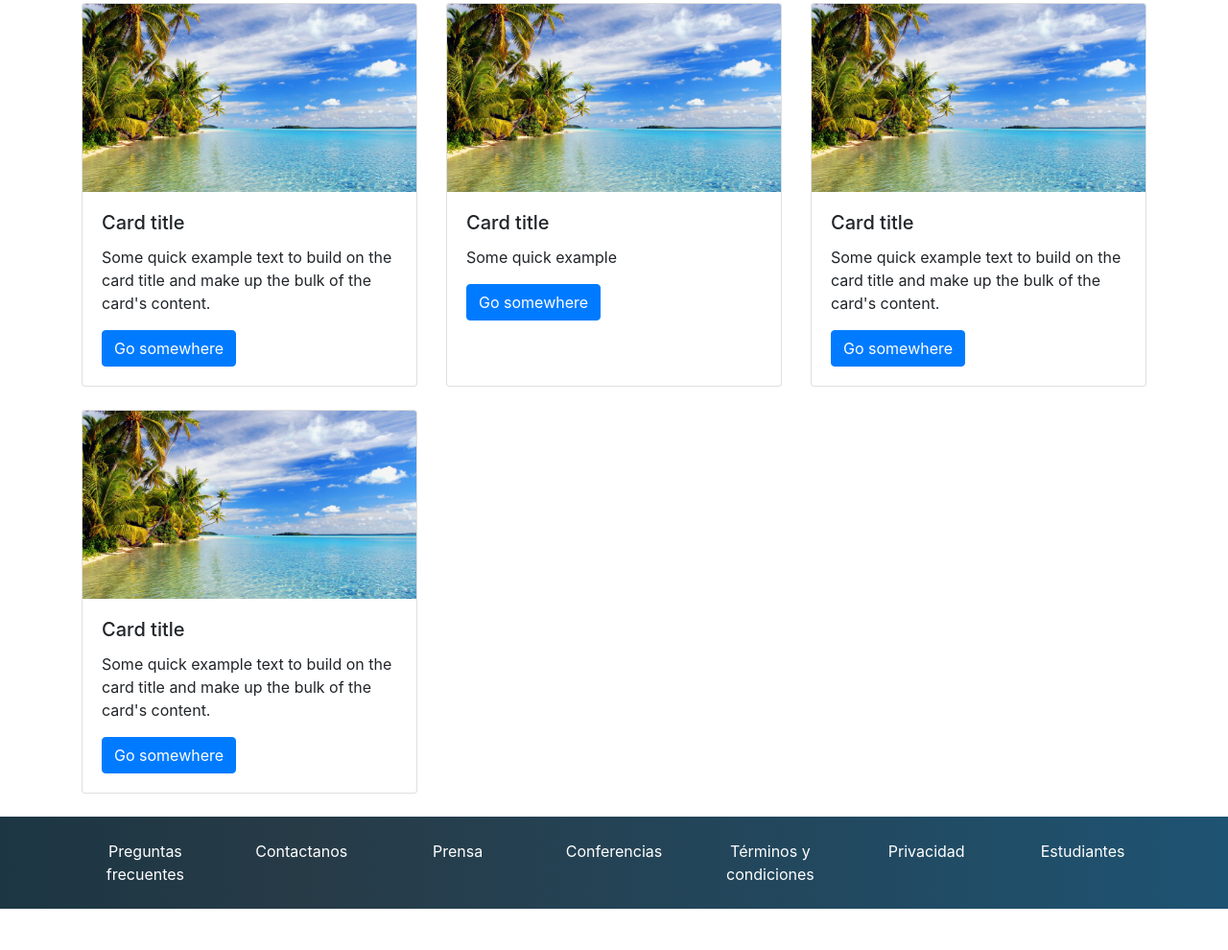
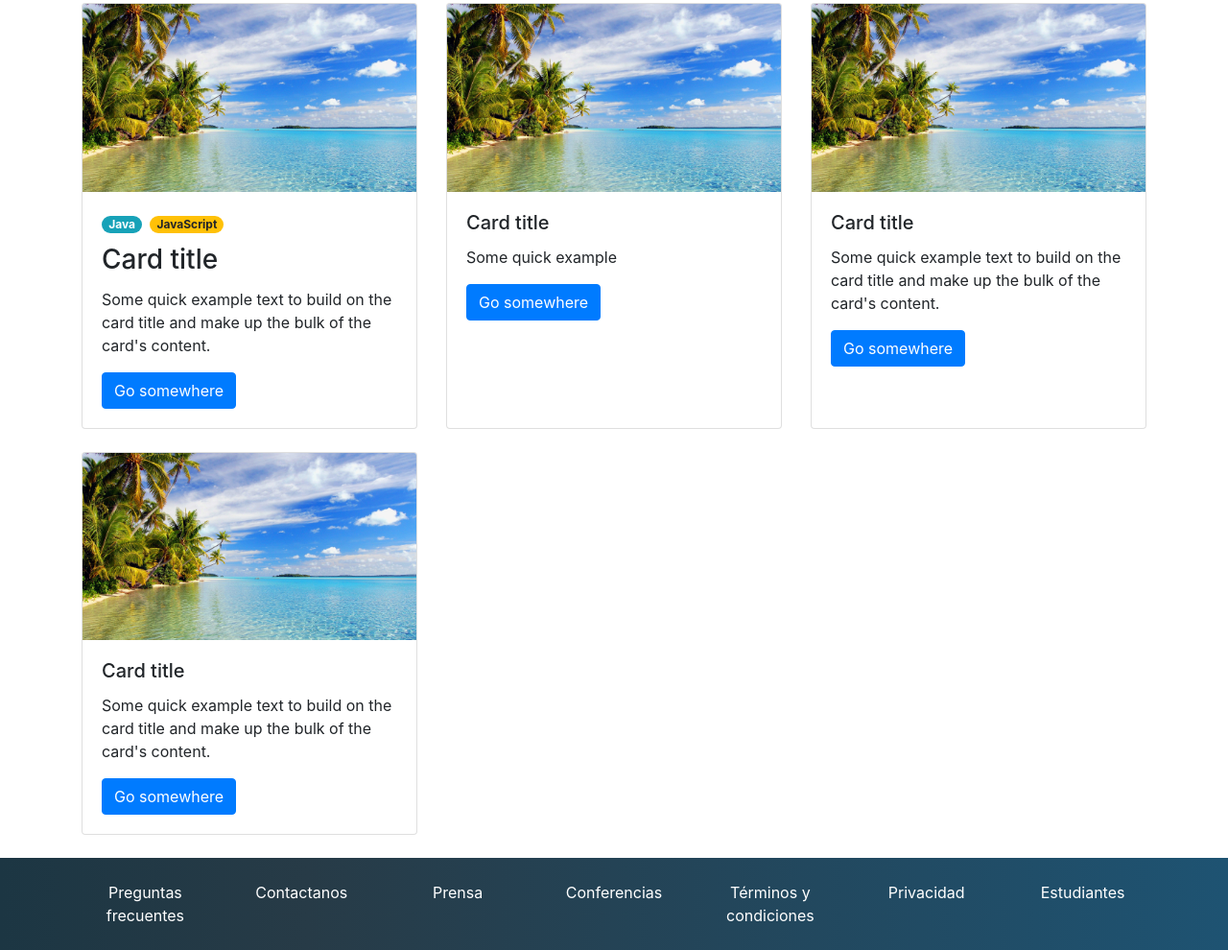
Before and after one commit to ezebor/ConferenciaOradores, a plain HTML site: page index.html in a window 1280 px wide. Shown: the part 733-1723 px from the top of the page at 96% size. Before the commit the page ends 1680 px from the top, so only its background shows below. Drawn offline with nearby package versions, Linux system fonts and the light colour scheme.

Commit message:
Added badges

```diff
--- a/index.html
+++ b/index.html
@@ -17,7 +17,7 @@
     />
     <link rel="stylesheet" href="./styles/styles.css" />
 
-    <title>Hello, world!</title>
+    <title>Conferencia</title>
   </head>
   <body>
     <!-- Header -->
@@ -126,7 +126,11 @@
               <div class="card">
                 <img src="assets/images/hawaii.jpg" class="card-img-top" alt="...">
                 <div class="card-body">
-                  <h5 class="card-title">Card title</h5>
+                  <div class="badge pl-0" style="display:flex;">
+                    <h6><span class="badge badge-pill badge-info mr-2">Java</span></h6>
+                    <h6><span class="badge badge-pill badge-warning">JavaScript</span></h6>
+                  </div>
+                  <h3 class="card-title">Card title</h3>
                   <p class="card-text">Some quick example text to build on the card title and make up the bulk of the card's content.</p>
                   <a href="#" class="btn btn-primary">Go somewhere</a>
                 </div>
```
